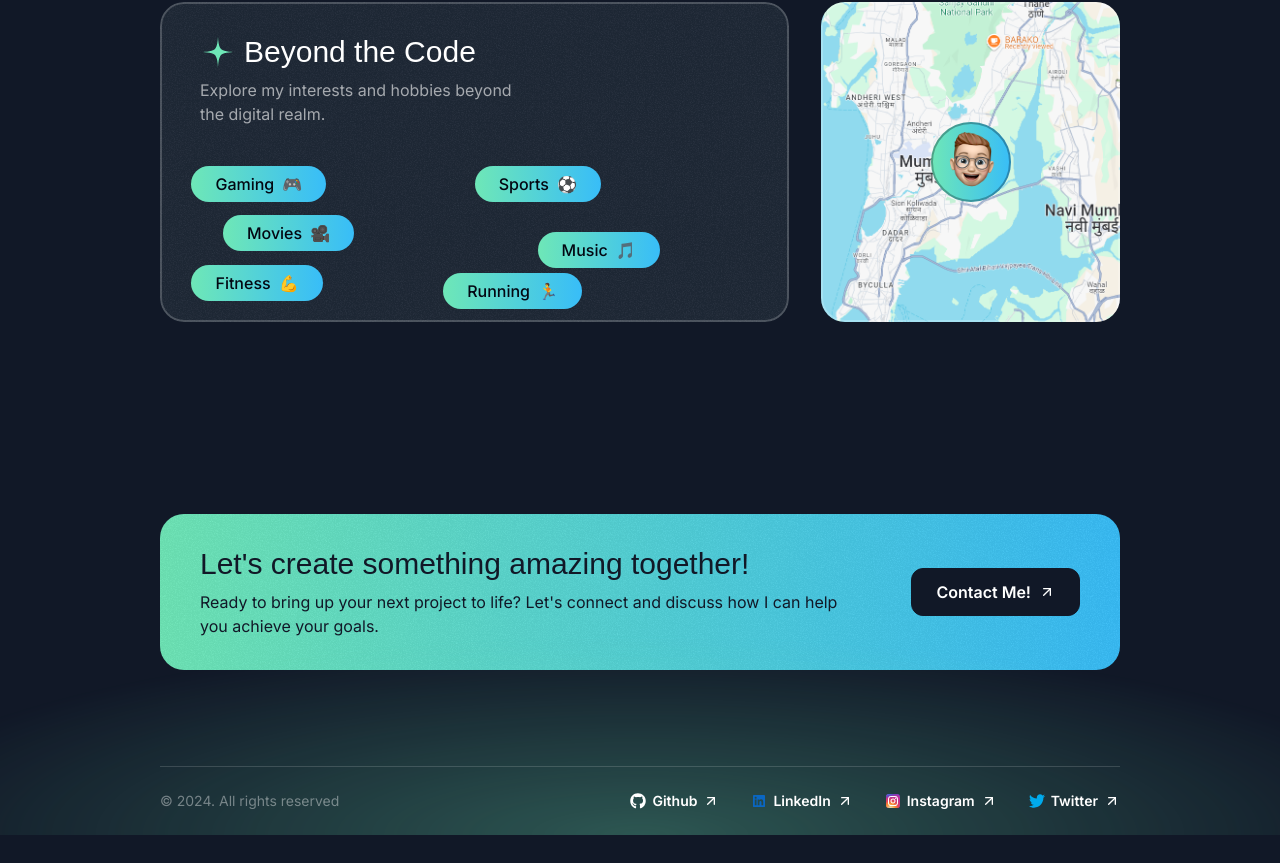
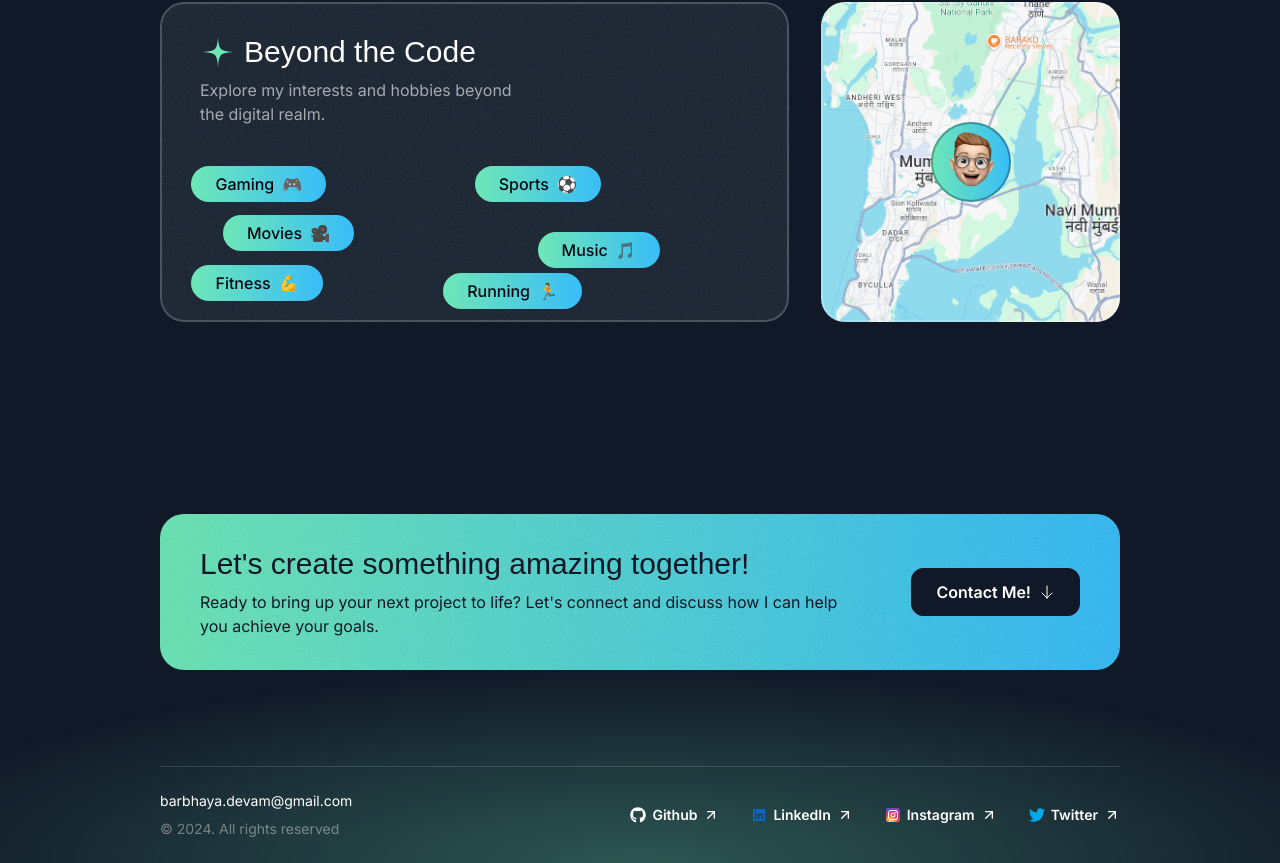
Before and after one commit to devambarbhaya/starter, a Next.js app: page / in a window 1280 px wide. Shown: the part 4502-5365 px from the top of the page. Before the commit the page ends 5337 px from the top, so only its background shows below. Built offline with nearby package versions, Linux system fonts and the light colour scheme; a web font is replaced by a local one.

Commit message:
add changes in Contact and Footer Sections

```diff
--- a/src/sections/Contact.tsx
+++ b/src/sections/Contact.tsx
@@ -1,4 +1,4 @@
-import ArrowUpRight from "@/assets/icons/arrow-up-right.svg";
+import ArrowDown from "@/assets/icons/arrow-down.svg";
 import grainImage from "@/assets/images/grain.jpg";
 
 export const ContactSection = () => {
@@ -25,7 +25,7 @@ export const ContactSection = () => {
             <div>
               <button className="text-white bg-gray-900 inline-flex items-center px-6 h-12 rounded-xl gap-2 w-max border border-gray-900">
                 <span className="font-semibold">Contact Me!</span>
-                <ArrowUpRight className="size-4" />
+                <ArrowDown className="size-4" />
               </button>
             </div>
           </div>
--- a/src/sections/Footer.tsx
+++ b/src/sections/Footer.tsx
@@ -33,7 +33,10 @@ export const Footer = () => {
       <div className="absolute h-[400px] w-[1600px] bottom-0 left-1/2 -translate-x-1/2 bg-emerald-300/30 [mask-image:radial-gradient(50%_50%_at_bottom_center,black,transparent)] -z-10"></div>
       <div className="container">
         <div className="border-t border-white/15 py-6 text-sm flex flex-col md:flex-row md:justify-between items-center gap-8">
-          <div className="text-white/40">&copy; 2024. All rights reserved</div>
+          <div className="text-white/40 flex flex-col">
+            <div className="text-white">barbhaya.devam@gmail.com</div>
+            <div className="mt-2">&copy; 2024. All rights reserved</div>
+          </div>
           <nav className="flex flex-col md:flex-row items-center gap-8">
             {footerLinks.map((link, index) => (
               <a
```
